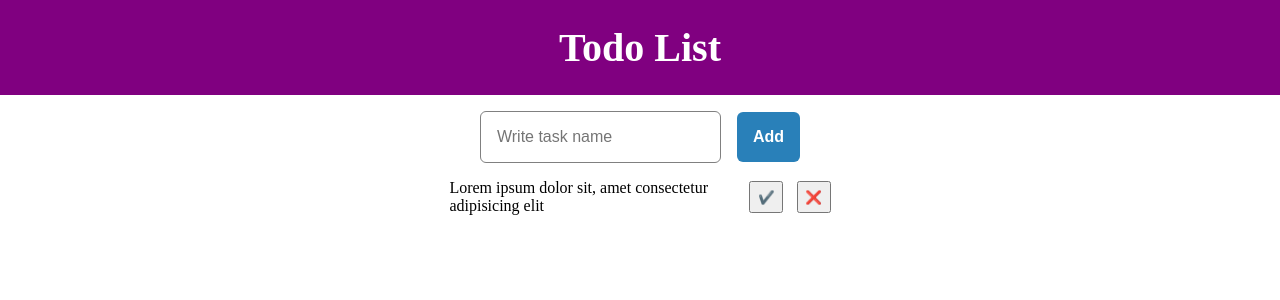
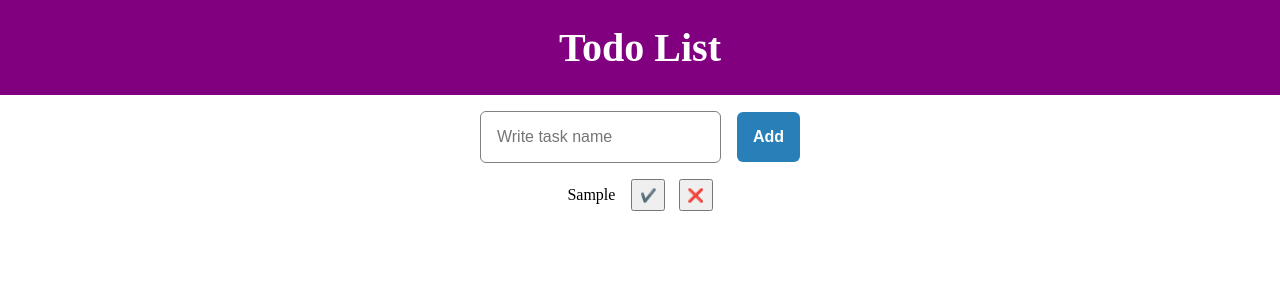
Before and after one commit to minhajul-karim/todolist-angular, an Angular app: page / in a window 1280 px wide. Both pictures are taken after typing "Sample" into the empty fields and a click on the button "Add". Shown: the top 300 px of the page. Built offline with nearby package versions, Linux system fonts and the light colour scheme.

Commit message:
Show task list from todo service

```diff
--- a/src/app/add-task-form/add-task-form.component.html
+++ b/src/app/add-task-form/add-task-form.component.html
@@ -1,4 +1,9 @@
 <form [formGroup]="addTaskForm" class="add-form" (ngSubmit)="addTask()">
-  <input type="text" placeholder="Write task name" class="task-field" formControlName="task" />
+  <input
+    type="text"
+    placeholder="Write task name"
+    class="task-field"
+    formControlName="name"
+  />
   <button class="task-btn">Add</button>
 </form>
--- a/src/app/add-task-form/add-task-form.component.ts
+++ b/src/app/add-task-form/add-task-form.component.ts
@@ -14,7 +14,7 @@ export class AddTaskFormComponent implements OnInit {
   ) {}
 
   addTaskForm = this.formBuilder.group({
-    task: '',
+    name: '',
   });
 
   ngOnInit(): void {}
--- a/src/app/task-list/task-list.component.css
+++ b/src/app/task-list/task-list.component.css
@@ -6,7 +6,8 @@
 }
 
 .task-name-container {
-  width: 300px;
+  max-width: 300px;
+  margin-right: 1em;
 }
 
 .task-list-btn-container button {
--- a/src/app/task-list/task-list.component.html
+++ b/src/app/task-list/task-list.component.html
@@ -1,7 +1,7 @@
-<section class="task-list-container">
+<section *ngFor="let task of tasks" class="task-list-container">
   <div class="task-name-container">
     <p>
-      Lorem ipsum dolor sit, amet consectetur adipisicing elit
+      {{task.name}}
     </p>
   </div>
   <div class="task-list-btn-container">
--- a/src/app/task-list/task-list.component.ts
+++ b/src/app/task-list/task-list.component.ts
@@ -1,15 +1,16 @@
 import { Component, OnInit } from '@angular/core';
+import {TodoService, Task} from '../todo.service'
 
 @Component({
   selector: 'app-task-list',
   templateUrl: './task-list.component.html',
-  styleUrls: ['./task-list.component.css']
+  styleUrls: ['./task-list.component.css'],
 })
 export class TaskListComponent implements OnInit {
 
-  constructor() { }
+  constructor(private todoService: TodoService) {}
 
-  ngOnInit(): void {
-  }
+  tasks: Task[] = this.todoService.getTasks();
 
+  ngOnInit(): void {}
 }
--- a/src/app/todo.service.ts
+++ b/src/app/todo.service.ts
@@ -6,13 +6,12 @@ export interface Task {
 }
 
 @Injectable({
-  providedIn: 'root'
+  providedIn: 'root',
 })
 export class TodoService {
-
   tasks: Task[] = [];
 
-  constructor() { }
+  constructor() {}
 
   addTask(task: Task) {
     this.tasks.push(task);
```
